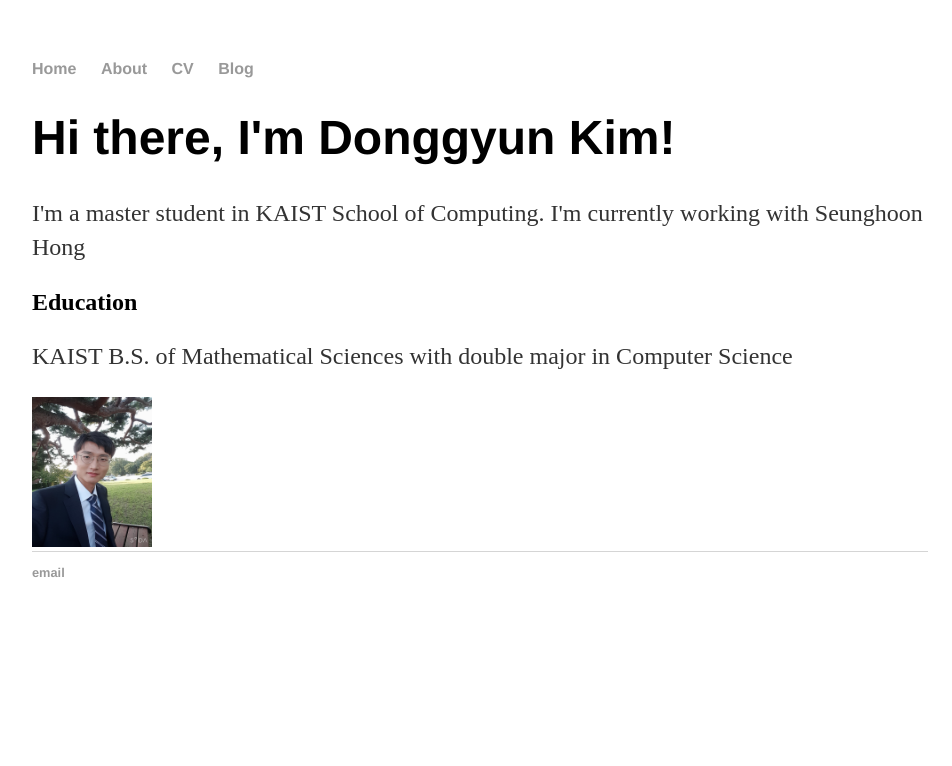
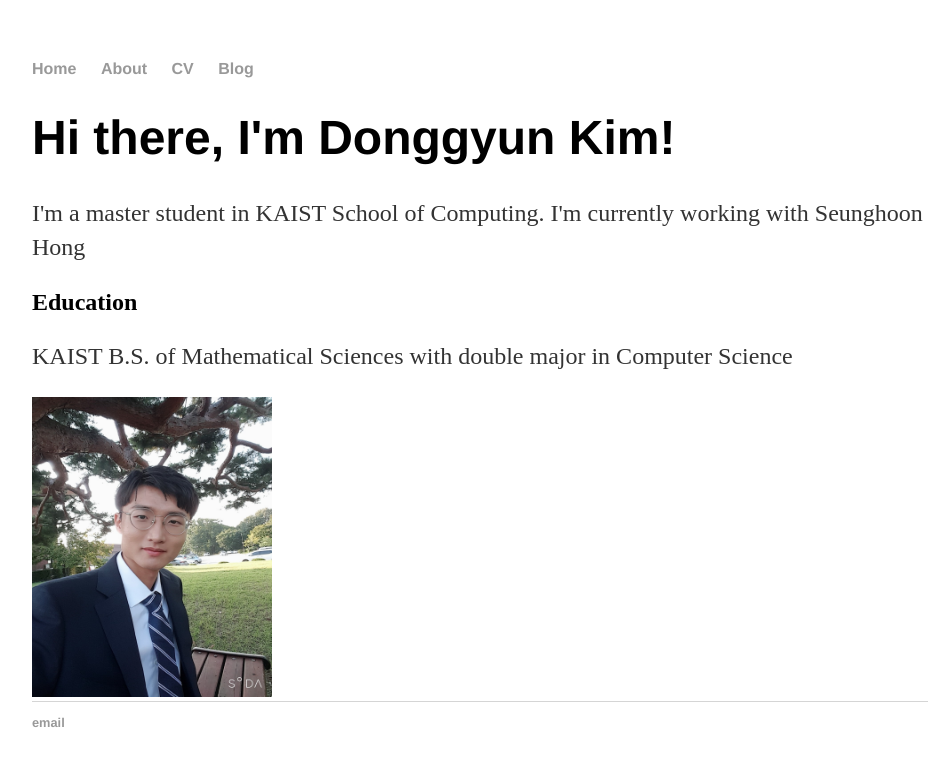
Before and after one commit to GitGyun/GitGyun.github.io, a Jekyll site: the page built from index.html, in a window 1280 px wide. Shown: the top 766 px of the page, without its empty margins (160-1112 px from the left). Built offline with Jekyll 4.4.1, drawn with Linux system fonts in a browser that asks for light colours.

Commit message:
Update index.html

```diff
--- a/index.html
+++ b/index.html
@@ -9,5 +9,5 @@
 
 	<h2>Education</h2>
 	<p>KAIST B.S. of Mathematical Sciences with double major in Computer Science</p>
-	<img src="profile_image.jpeg" alt="Profile Image" width="120" height="150">
+	<img src="profile_image.jpeg" alt="Profile Image" width="240" height="300">
 </div><!-- /.blurb -->
```
